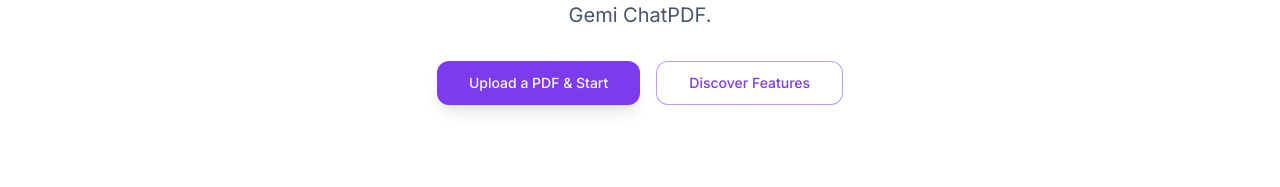
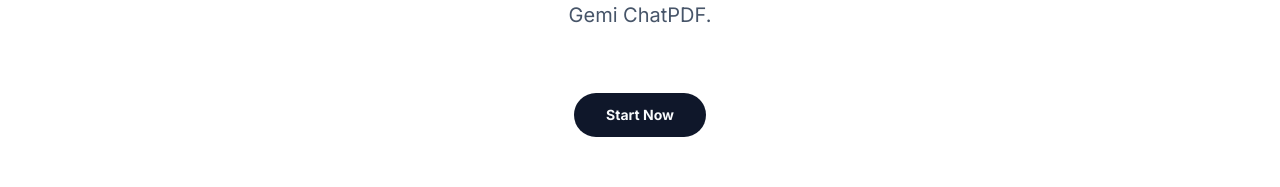
Before and after one commit to vaylop11/enchanted-kids-library, a React (Vite) app: page / in a window 1280 px wide. Shown: the part 407-594 px from the top of the page. Built offline with nearby package versions, Linux system fonts and the light colour scheme; no server answers; the database is empty.

Commit message:
Update HeroSection.tsx

```diff
--- a/src/components/HeroSection.tsx
+++ b/src/components/HeroSection.tsx
@@ -43,21 +43,10 @@ const HeroSection = () => {
             <Button
               asChild
               size="lg"
-              className="px-8 bg-primary hover:bg-primary/90 text-primary-foreground rounded-xl shadow-lg transition-all duration-300 font-medium"
+              className="mt-8 px-8 bg-slate-900 text-primary-foreground rounded-full transition-all duration-300 font-bold"
             >
               <Link to="/pdfs">
-                {language === "ar" ? "ارفع PDF وابدأ الآن" : "Upload a PDF & Start"}
-              </Link>
-            </Button>
-
-            <Button
-              asChild
-              variant="outline"
-              size="lg"
-              className="px-8 border-primary/50 text-primary hover:bg-primary/10 rounded-xl transition-all duration-300 font-medium"
-            >
-              <Link to="#features">
-                {language === "ar" ? "اكتشف الميزات" : "Discover Features"}
+                {language === "ar" ? "ابدأ الأن" : "Start Now"}
               </Link>
             </Button>
           </div>
```
